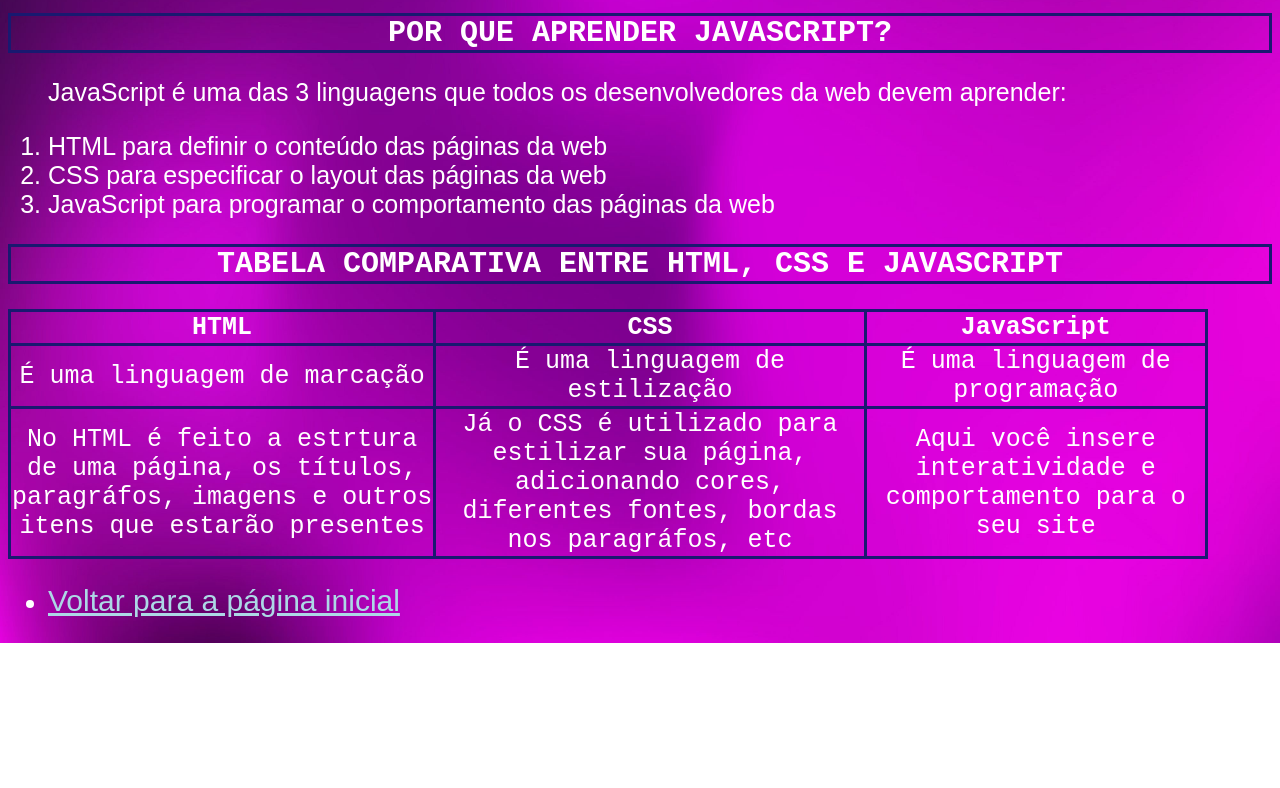
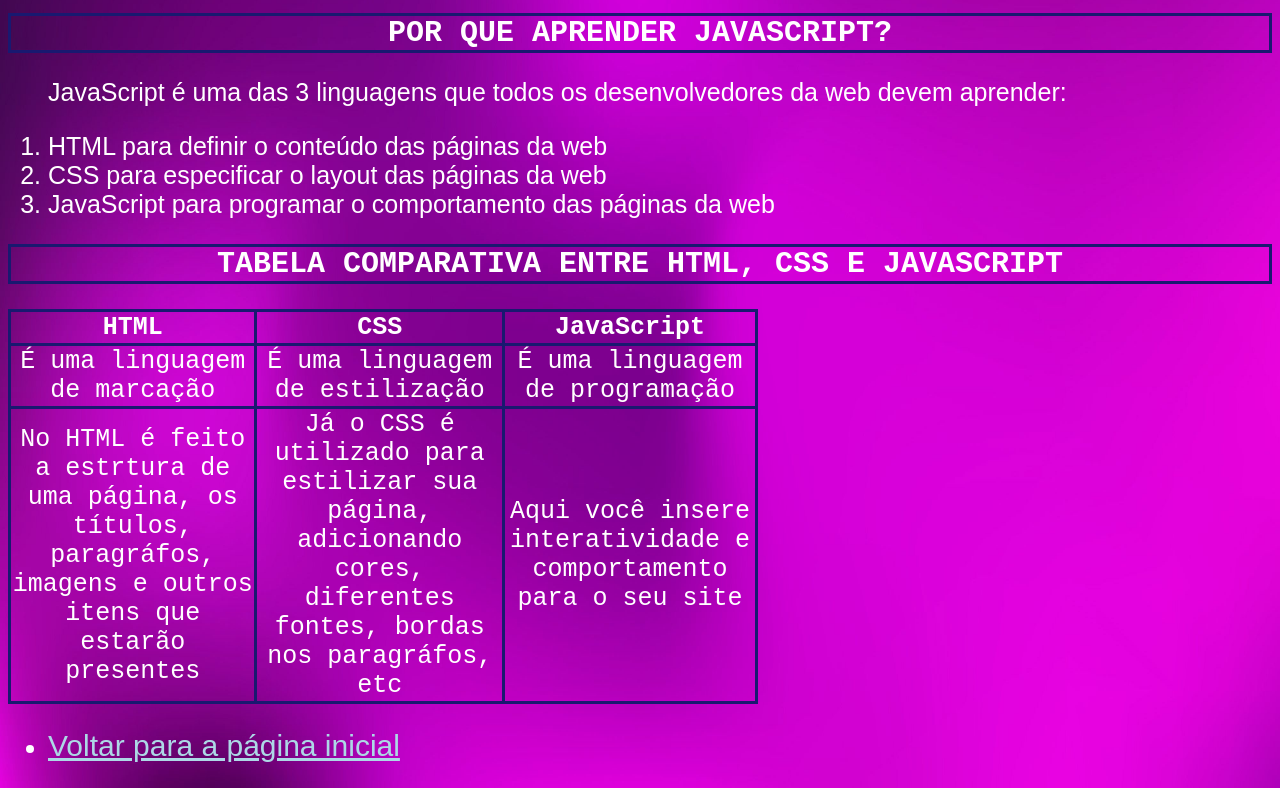
Before and after one commit to Laura-Jeronimo/projetosIW, a plain HTML site: page javascript.html in a window 1280 px wide. Shown: the part 796-1584 px from the top of the page. Before the commit the page ends 1439 px from the top, so only its background shows below. Drawn offline with Linux system fonts and the light colour scheme.

Commit message:
Add files via upload

```diff
--- a/css/estilo.css
+++ b/css/estilo.css
@@ -54,7 +54,7 @@ body {background-image: url("../img/background_violet.jpg");
 
    table { color: #fff;
            font-family: "courier new";
-           width: 1200px;
+           width: 750px;
            font-size: 25px;
            border-collapse: collapse;
 
```
